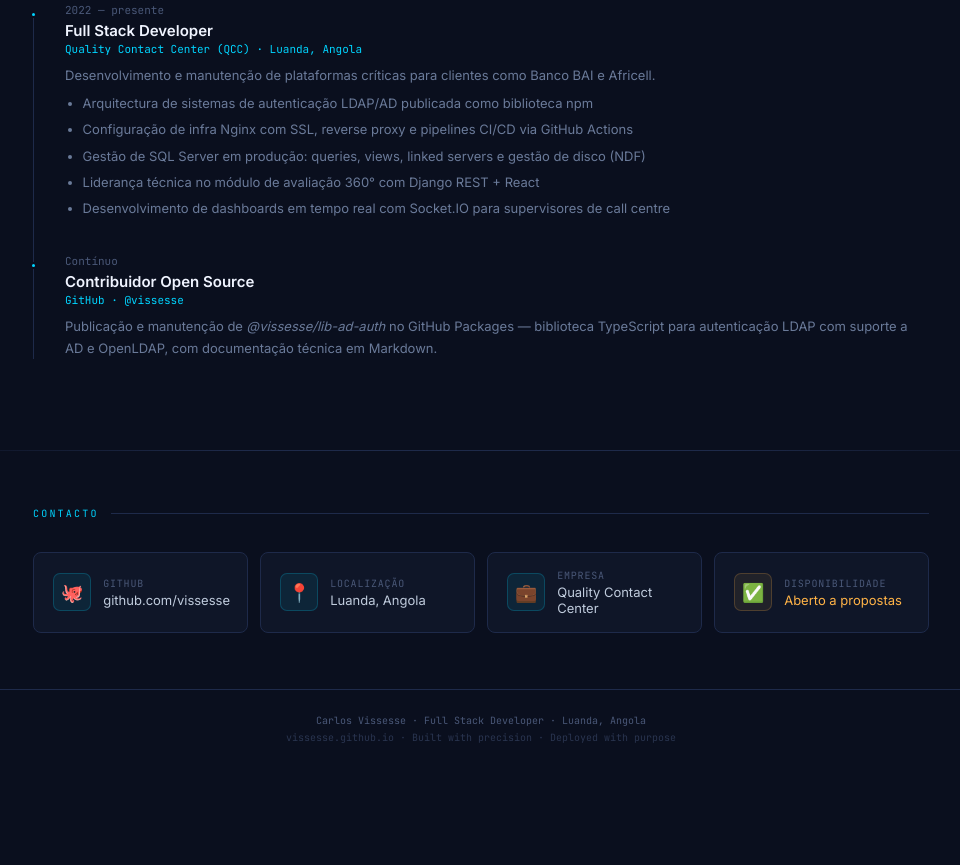
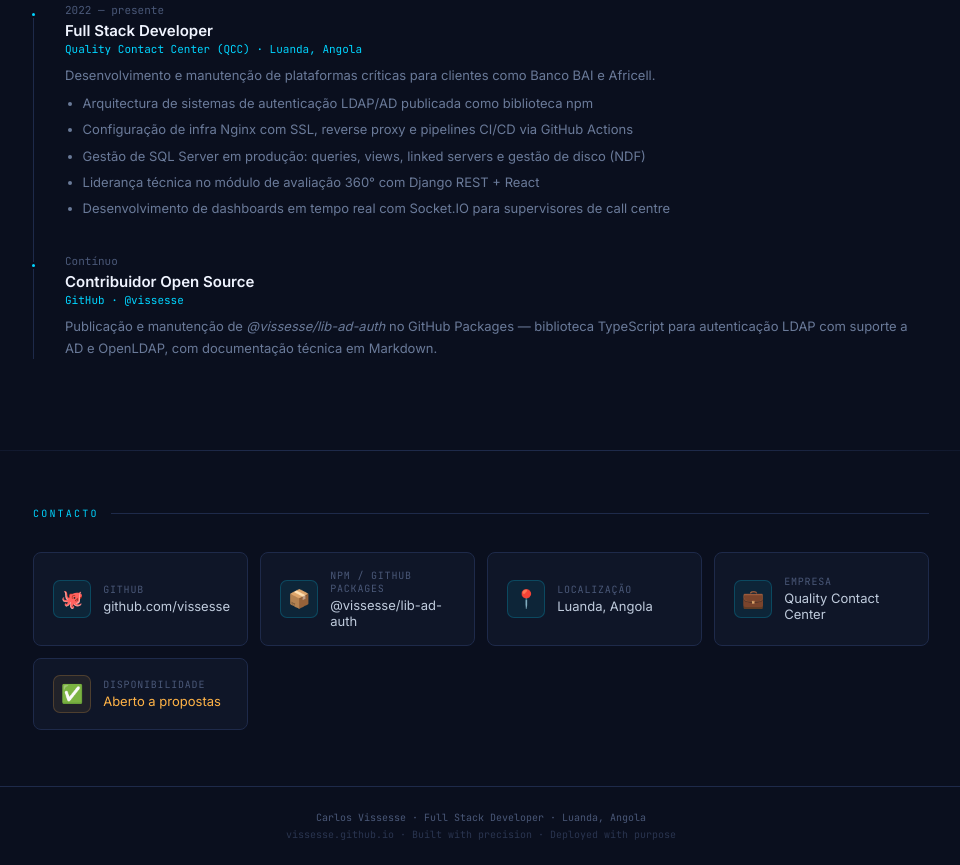
Before and after one commit to vissesse/vissesse.github.io, a plain HTML site: page index.html in a window 1280 px wide. Shown: the part 1839-2704 px from the top of the page, without its empty margins (159-1119 px from the left). Before the commit the page ends 2607 px from the top, so only its background shows below. Drawn offline with Linux system fonts and the light colour scheme.

Commit message:
Add npm / GitHub Packages contact card
Added a new contact card for npm / GitHub Packages with relevant details.

```diff
--- a/index.html
+++ b/index.html
@@ -491,6 +491,14 @@
       </div>
     </a>
 
+    <a href="https://www.npmjs.com/~vissesse" target="_blank" rel="noopener" class="contact-card">
+      <div class="contact-icon" aria-hidden="true">📦</div>
+      <div>
+        <div class="contact-lbl">npm / GitHub Packages</div>
+        <div class="contact-val">@vissesse/lib-ad-auth</div>
+      </div>
+    </a>
+
     <div class="contact-card">
       <div class="contact-icon" aria-hidden="true">📍</div>
       <div>
```
